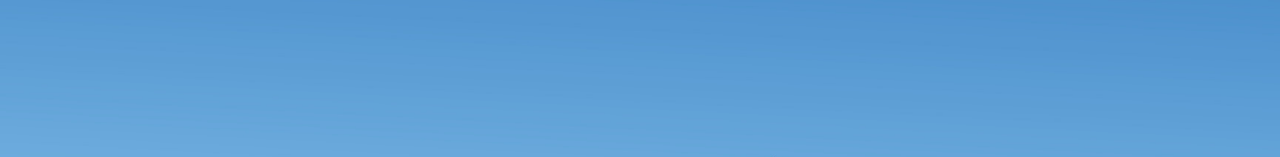
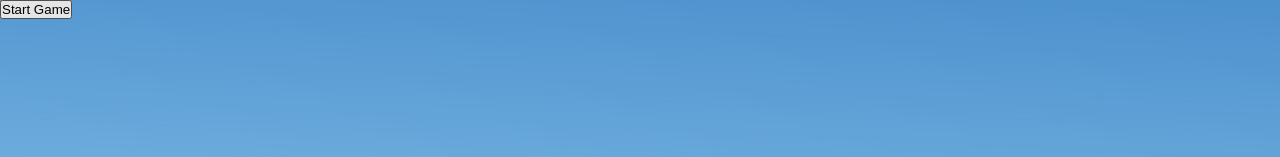
Before and after one commit to Sameerali0/winter, a plain HTML site: page index.html in a window 1280 px wide. Shown: the top 157 px of the page. Drawn offline with Linux system fonts and the light colour scheme.

Commit message:
added start screen and start button to html

```diff
--- a/index.html
+++ b/index.html
@@ -8,6 +8,10 @@
 </head>
 <body>
     <div id="game">
+
+        <div id="start">
+            <button id="startBtn">Start Game</button>
+        </div>
 
         <img id="player" src="images/player.png" alt="Player">
         <img id="yeti" src="images/yeti.png" alt="Yeti">
```
